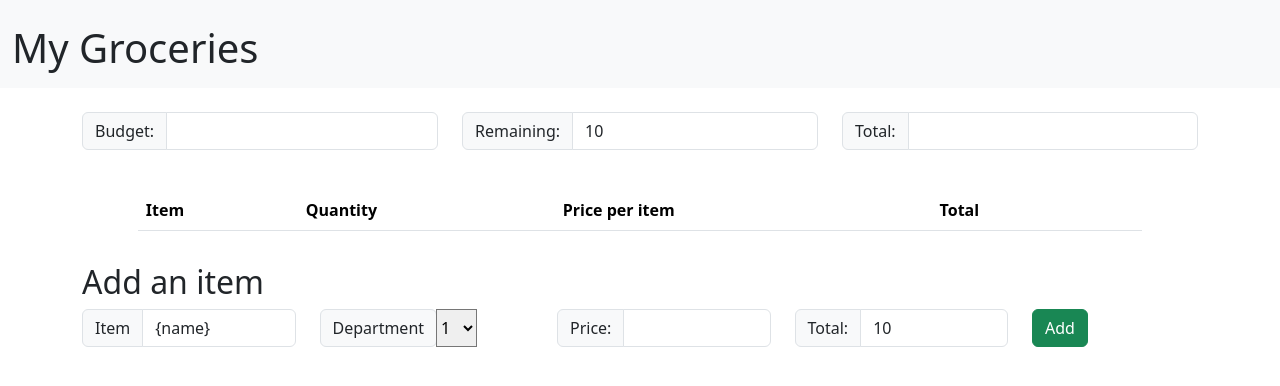
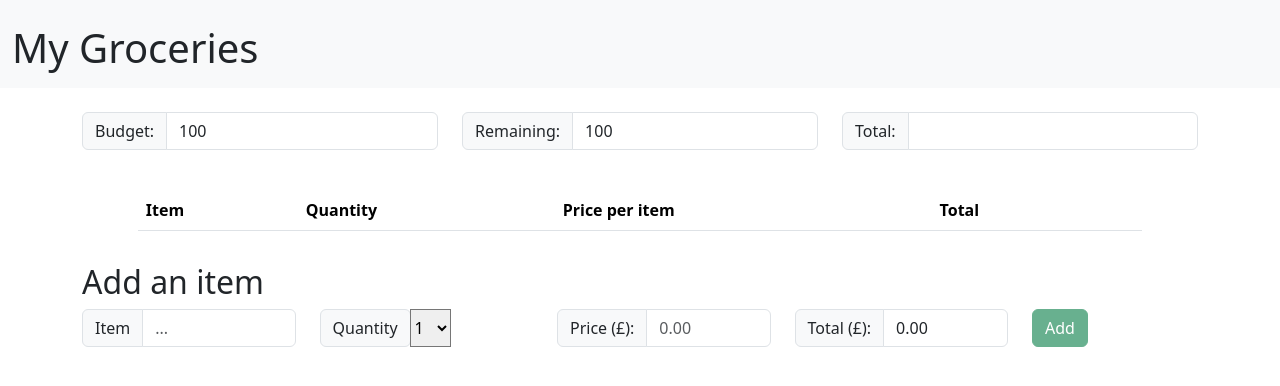
Before and after one commit to RSayer532/ShoppingList, a React (Create React App) app in the folder client/: page / in a window 1280 px wide. Shown: the top 386 px of the page. Built offline with nearby package versions, Linux system fonts and the light colour scheme.

Commit message:
Implemented adding item functionality

```diff
--- a/client/src/components/AddNewItem.js
+++ b/client/src/components/AddNewItem.js
@@ -1,82 +1,180 @@
-import React from "react";
+import React, { useState, useEffect } from "react";
 import { QuantityInput } from ".";
+import { useDispatch, useSelector } from "react-redux";
+import { selectRemaining, addGrocery, selectExistingItems } from "../states/grocerySlice";
 
+/**
+ * Component for adding a new grocery item to the list
+ */
 const AddNewItem = () => {
+    // Component states
+    const [itemName, setItemName] = useState("");
+    const [itemPrice, setItemPrice] = useState("");
+    const [itemQuantity, setItemQuantity] = useState(1);
+    const [total, setTotal] = useState("0.00");
+    const [disableBtn, setDisableBtn] = useState("");
+    const [budgetError, setBudgetError] = useState(false);
+
+    // Global states
+    const dispatch = useDispatch();
+    const remainingBudget = useSelector(selectRemaining);
+    const currentGroceries = useSelector(selectExistingItems);
+
+    useEffect(() => {
+        // If no item or price is given, or the total is too large then disable submit button
+        if (itemName === "" || itemPrice === "" || budgetError) {
+            setDisableBtn("disabled");
+        } else {
+            setDisableBtn("");
+        }
+    }, [itemName, itemPrice, budgetError]);
+
+    const displayPopup = (error) => (error ? "visible" : "invisible");
+
+    // Event handler for item submission to grocery list
     const submitNewItem = () => {
-        console.log("New item");
+        const newItem = {
+            name: itemName,
+            price: parseFloat(itemPrice),
+            quantity: parseInt(itemQuantity)
+        };
+
+        dispatch(addGrocery(newItem));
+
+        // Clear inputs
+        setItemPrice("");
+        setTotal("");
+    };
+
+    // Event handler for item name input
+    const handleName = (inputName) => {
+        //Check if already have item in the list;
+        if (currentGroceries.includes(inputName)) {
+            console.log("Already item in the list. Please add to its quantity");
+        } else {
+            setItemName(inputName);
+        }
+    };
+
+    // Event handler for item price input
+    const handlePrice = (priceValue) => {
+        // Break out of function if no price value to prevent NaN error if input empty
+        // Number type of HTML element ensures that only digits input
+        if (priceValue === "") {
+            setItemPrice("");
+            setTotal("");
+            return;
+        }
+
+        let calculatedTotal = parseFloat(priceValue) * itemQuantity;
+
+        // Determine if within budget and trigger popup
+        if (calculatedTotal > remainingBudget) {
+            setBudgetError(true);
+        } else {
+            setBudgetError(false);
+        }
+
+        // Still allow the user to see their input
+        setItemPrice(priceValue);
+        setTotal(String(calculatedTotal));
+    };
+
+    const handleQuantity = (quantityValue) => {
+        // Determine if within budget and trigger alert
+        if (quantityValue * itemPrice > remainingBudget) {
+            setBudgetError(true);
+        } else {
+            setBudgetError(false);
+        }
+        // Ensure that the total does not
+        //is this a number?
+        setItemQuantity(quantityValue);
+        setTotal(quantityValue * itemPrice);
     };
 
     return (
         <div>
             <div className="row">
+                {/* Input for grocery item */}
                 <div className="col">
                     <div className="input-group mb-3 department-input">
-                        <span className="input-group-text input-btn" id="department-input">
+                        <span className="input-group-text input-btn" id="item-input">
                             Item
                         </span>
                         <input
                             type="text"
-                            value="{name}"
+                            value={itemName}
                             className="form-control"
                             placeholder="..."
                             aria-label="..."
-                            aria-describedby="department-input"
-                            onChange="{(event) => setName(event.target.value)}"
+                            aria-describedby="item-input"
+                            onChange={(event) => handleName(event.target.value)}
                         />
                     </div>
                 </div>
 
+                {/* Dropdown to choose quantity of item type */}
                 <div className="col">
                     <div className="input-group">
                         <div className="input-group-prepend">
-                            <label className="input-group-text" htmlFor="allocation-input">
-                                Department
-                            </label>
+                            <label className="input-group-text">Quantity</label>
                         </div>
-                        <QuantityInput />
+                        <QuantityInput setQuantity={handleQuantity} defaultQuantity={1} />
                     </div>
                 </div>
 
+                {/* Input for price of single item */}
                 <div className="col">
-                    <div className="input-group quantity-input">
-                        <span className="input-group-text ">Price:</span>
+                    <div className="input-group ">
+                        <span className="input-group-text price-input ">Price ({`\u00A3`}):</span>
                         <input
                             type="number"
                             className="form-control"
-                            aria-label="Quantity"
-                            aria-describedby="quantity-input"
-                            value="{expenseCost}"
-                            onChange="{(event) => handleAmount(event.target.value)}"
+                            aria-label="Price"
+                            value={itemPrice}
+                            placeholder="0.00"
+                            aria-describedby="price-input"
+                            onChange={(event) => handlePrice(event.target.value)}
                         />
                     </div>
                 </div>
 
+                {/* Total cost of number of items input */}
                 <div className="col">
-                    <div className={`input-group`}>
+                    <div className="input-group">
                         <span className="input-group-text" id="price-total">
-                            Total:
+                            Total ({`\u00A3`}):
                         </span>
                         <span
                             type="number"
-                            className="form-control disable"
+                            className="form-control"
                             aria-label="Total"
+                            placeholder="0.00"
+                            value={total}
                             aria-describedby="price-total"
                         >
-                            10
+                            {total}
                         </span>
                     </div>
                 </div>
 
+                {/* Submit button */}
                 <div className="col col-2">
                     <button
                         type="button"
-                        className="submit-btn btn btn-success"
+                        className={`btn ${disableBtn} btn-success`}
                         onClick={submitNewItem}
                     >
                         Add
                     </button>
                 </div>
             </div>
+
+            {/* Simple popup for testing */}
+            <div className={displayPopup(budgetError)}>
+                <p>The total price is greater than the remaning amount</p>
+            </div>
         </div>
     );
 };
--- a/client/src/components/Budget.js
+++ b/client/src/components/Budget.js
@@ -1,12 +1,30 @@
-import React from "react";
-
-/* eslint no-unused-vars: "off"*/
-/* eslint react/prop-types: "off"*/
+import React, { useState } from "react";
+import { setBudget, selectBudget, selectExistingTotal } from "../states/grocerySlice";
+import { useSelector, useDispatch } from "react-redux";
 
 const Budget = () => {
+    // Global states
+    const budget = useSelector(selectBudget);
+    const currentTotal = useSelector(selectExistingTotal);
+    const dispatch = useDispatch();
+
+    // Component states
+    const [newBudget, setNewBudget] = useState(budget);
+
     // Event handler to determine if the input is valid and set the budget
     const handleNewBudget = (budgetString) => {
-        console.log("Setting new budget");
+        setNewBudget(budgetString);
+
+        // will this cause problems in state mismatch???
+        let newBudgetFloat = parseFloat(budgetString);
+        if (!isNaN(newBudgetFloat)) {
+            // Cannot modify the budget when the total of existing items is more than new budget
+            if (currentTotal > newBudgetFloat) {
+                console.log("Cannot set budget to this value, items already surpass");
+            } else {
+                dispatch(setBudget(newBudgetFloat));
+            }
+        }
     };
 
     return (
@@ -19,7 +37,7 @@ const Budget = () => {
                     type="number"
                     step="10"
                     className="form-control"
-                    value=""
+                    value={newBudget}
                     aria-label="Budget"
                     aria-describedby="budget-input"
                     onChange={(event) => handleNewBudget(event.target.value)}
--- a/client/src/components/GroceryItem.js
+++ b/client/src/components/GroceryItem.js
@@ -6,12 +6,16 @@ const GroceryItem = ({ grocery }) => {
 
     return (
         <tr>
-            <td>{grocery.item}</td>
+            <td>{grocery.name}</td>
             <td>
                 <QuantityInput quantity={grocery.quantity} />
             </td>
-            <td>{grocery.price}</td>
-            <td>{totalPrice}</td>
+            <td>
+                {`\u00A3`} {grocery.price.toFixed(2)}
+            </td>
+            <td>
+                {`\u00A3`} {totalPrice.toFixed(2)}
+            </td>
             <td>
                 <RemoveItem />
             </td>
--- a/client/src/components/GroceryList.js
+++ b/client/src/components/GroceryList.js
@@ -23,7 +23,7 @@ const GroceryList = () => {
             </thead>
             <tbody>
                 {groceries.map((grocery) => (
-                    <GroceryItem grocery={grocery} />
+                    <GroceryItem grocery={grocery} key={grocery.name} />
                 ))}
             </tbody>
         </table>
--- a/client/src/components/QuantityInput.js
+++ b/client/src/components/QuantityInput.js
@@ -1,6 +1,6 @@
 import React from "react";
 
-const QuantityInput = ({ quantity }) => {
+const QuantityInput = ({ setQuantity, defaultQuantity }) => {
     const quantityList = Array(10)
         .fill()
         .map((_, index) => index + 1);
@@ -9,8 +9,7 @@ const QuantityInput = ({ quantity }) => {
         <select
             className="custom-select"
             id="allocation-input"
-            value={quantity}
-            onChange="{(event) => setDepartmentName(event.target.value)}"
+            onChange={(event) => setQuantity(event.target.value)}
         >
             <option defaultValue>1</option>
             {quantityList.map((quantity) => (
--- a/client/src/components/Remaining.js
+++ b/client/src/components/Remaining.js
@@ -1,6 +1,11 @@
 import React from "react";
+import { selectRemaining } from "../states/grocerySlice";
+import { useSelector } from "react-redux";
 
 const Remaining = () => {
+    // Global states
+    const remaining = useSelector(selectRemaining);
+
     return (
         <div className={`input-group mb-3`}>
             <span className="input-group-text" id="remaining">
@@ -12,7 +17,7 @@ const Remaining = () => {
                 aria-label="Remaining"
                 aria-describedby="remaining"
             >
-                10
+                {remaining}
             </span>
         </div>
     );
```
Also changed, not shown: client/src/states/grocerySlice.js (+21 -8 lines).
